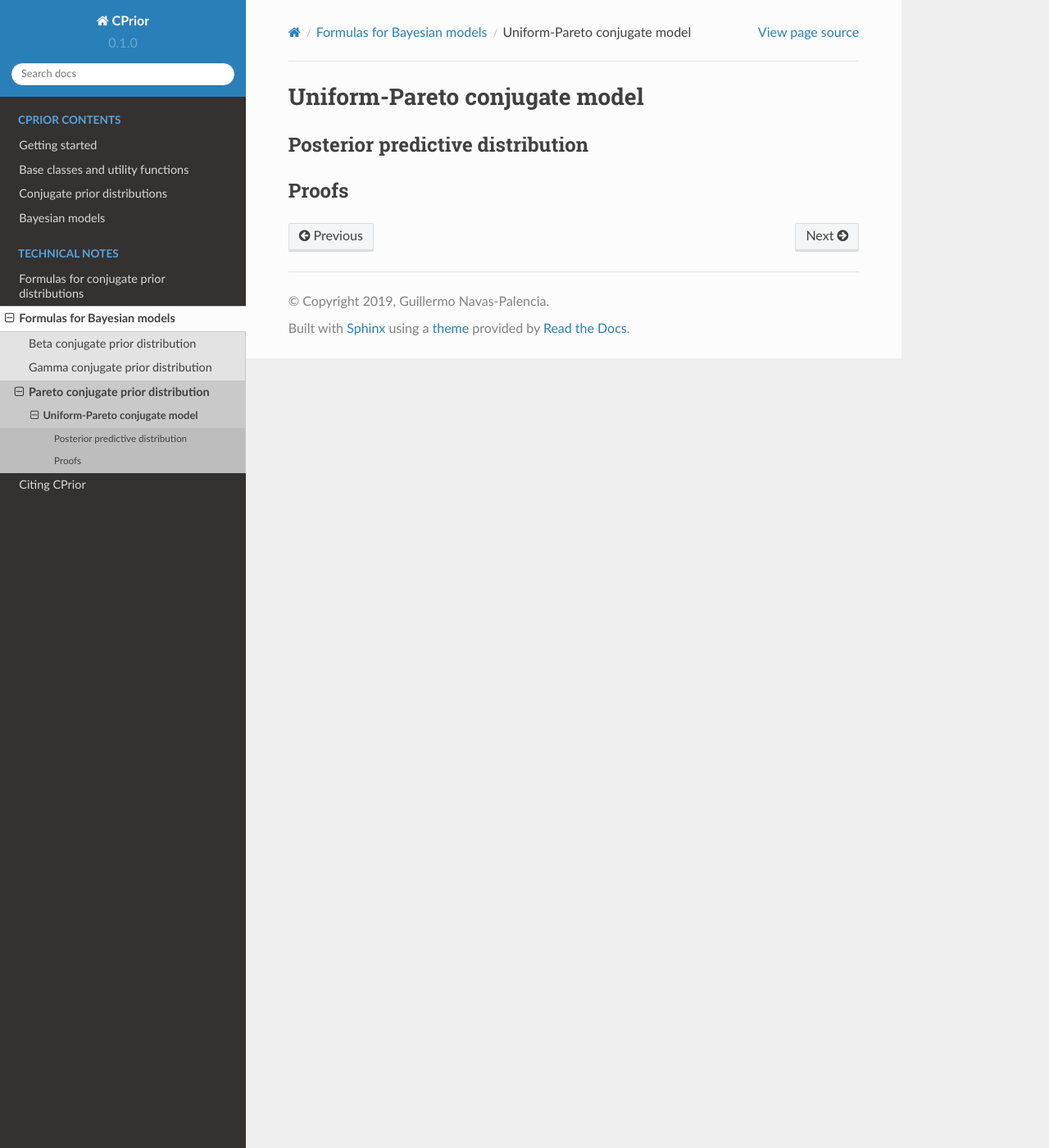
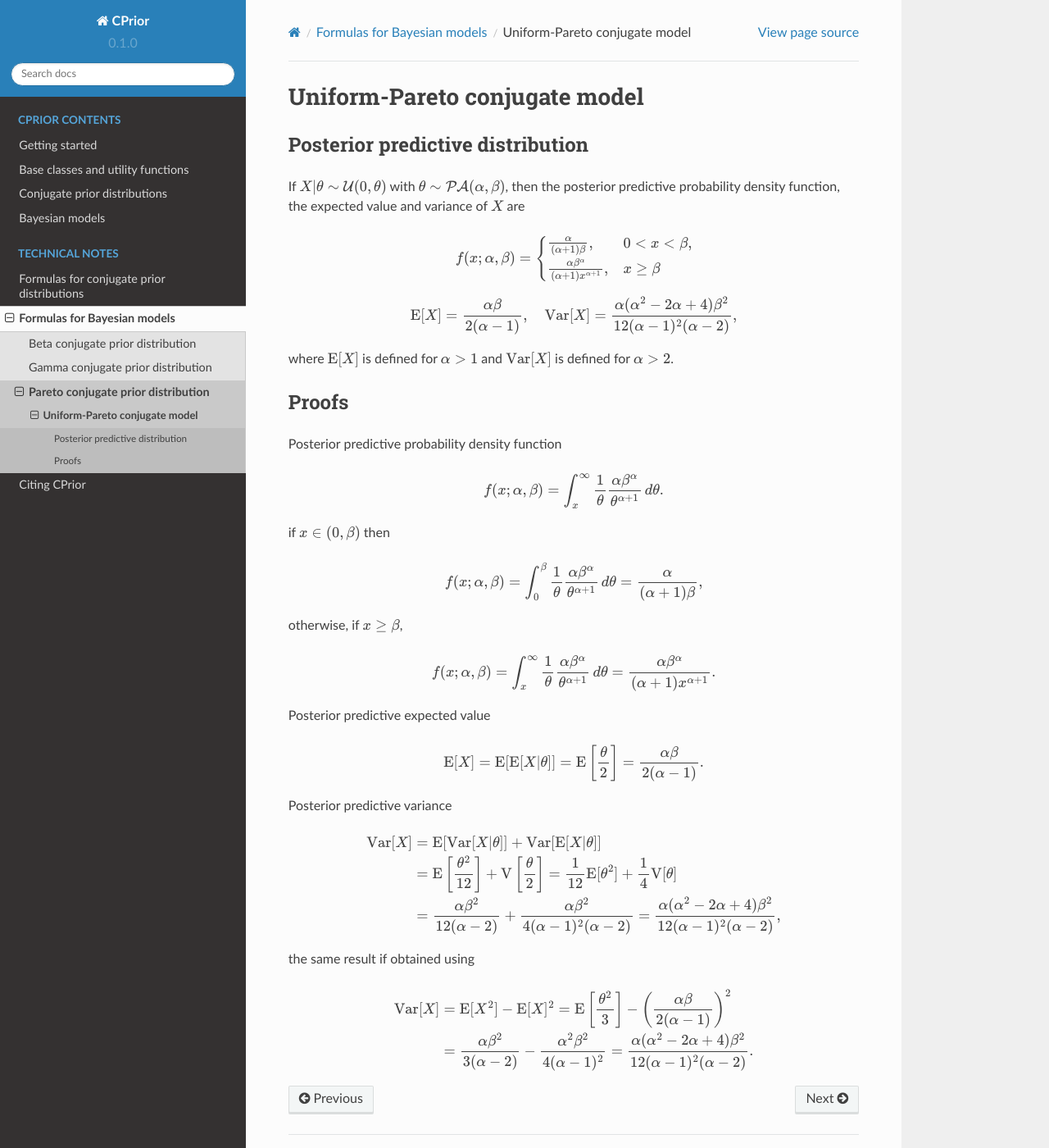
Before and after one commit to guillermo-navas-palencia/cprior, a Sphinx documentation site: the page built from doc/source/formulas_models_uniform.rst, in a window 1280 px wide and 1400 px high. Shown: the whole window at 82% size. Built offline with Sphinx 7.4.7 and the Read the Docs theme 2.0.0, drawn with Linux system fonts in a browser that asks for light colours.

Commit message:
Add technical notes of the uniformdistribution

```diff
--- a/doc/source/conjugate_pareto.rst
+++ b/doc/source/conjugate_pareto.rst
@@ -32,7 +32,6 @@ The Pareto distribution is used as a conjugate prior distribution for the unifor
    :inherited-members:
    :show-inheritance:
 
-
 .. autoclass:: cprior.cdist.ParetoMVTest
    :members:
    :inherited-members:
--- a/doc/source/formulas_models_uniform.rst
+++ b/doc/source/formulas_models_uniform.rst
@@ -4,6 +4,64 @@ Uniform-Pareto conjugate model
 Posterior predictive distribution
 ---------------------------------
 
+If :math:`X|\theta \sim \mathcal{U}(0, \theta)` with :math:`\theta \sim
+\mathcal{PA}(\alpha, \beta)`, then the posterior predictive probability
+density function, the expected value and variance of :math:`X` are
+
+.. math::
+
+   f(x; \alpha, \beta) = \begin{cases}
+      \frac{\alpha}{(\alpha + 1) \beta}, & 0 < x < \beta,\\
+      \frac{\alpha \beta^{\alpha}}{(\alpha + 1)x^{\alpha + 1}}, & x \ge \beta
+   \end{cases}
+
+.. math::
+
+   \mathrm{E}[X] = \frac{\alpha \beta}{2(\alpha - 1)}, \quad \mathrm{Var}[X] = \frac{\alpha (\alpha^2 - 2\alpha + 4)\beta^2}{12(\alpha - 1)^2 (\alpha - 2)},
+
+where :math:`\mathrm{E}[X]` is defined for :math:`\alpha > 1` and
+:math:`\mathrm{Var}[X]` is defined for :math:`\alpha > 2`.
 
 Proofs
 ------
+
+Posterior predictive probability density function
+
+.. math::
+
+   f(x; \alpha, \beta) = \int_x^{\infty} \frac{1}{\theta} \frac{\alpha \beta^{\alpha}}{\theta^{\alpha + 1}} \mathop{d\theta}.
+
+if :math:`x \in (0, \beta)` then
+
+.. math::
+
+   f(x; \alpha, \beta) = \int_0^{\beta} \frac{1}{\theta} \frac{\alpha \beta^{\alpha}}{\theta^{\alpha + 1}} \mathop{d\theta} = \frac{\alpha}{(\alpha + 1) \beta},
+
+otherwise, if :math:`x \ge \beta`,
+
+.. math::
+
+   f(x; \alpha, \beta) = \int_x^{\infty} \frac{1}{\theta} \frac{\alpha \beta^{\alpha}}{\theta^{\alpha + 1}} \mathop{d\theta} = \frac{\alpha \beta^{\alpha}}{(\alpha + 1)x^{\alpha + 1}}.
+
+
+Posterior predictive expected value
+
+.. math::
+
+   \mathrm{E}[X] = \mathrm{E}[\mathrm{E}[X | \theta]] = \mathrm{E}\left[\frac{\theta}{2}\right] = \frac{\alpha \beta}{2(\alpha - 1)}.
+
+
+Posterior predictive variance
+
+.. math::
+
+   \mathrm{Var}[X] &= \mathrm{E}[\mathrm{Var}[X | \theta]] + \mathrm{Var}[\mathrm{E}[X | \theta]]\\
+   &= \mathrm{E}\left[\frac{\theta^2}{12}\right] + \mathrm{V}\left[\frac{\theta}{2}\right] = \frac{1}{12}\mathrm{E}[\theta^2] + \frac{1}{4}\mathrm{V}[\theta]\\
+   &= \frac{\alpha \beta^2}{12(\alpha - 2)} + \frac{\alpha \beta^2}{4(\alpha - 1)^2(\alpha - 2)} = \frac{\alpha (\alpha^2 - 2\alpha + 4)\beta^2}{12(\alpha - 1)^2 (\alpha - 2)},
+
+the same result if obtained using
+
+.. math::
+
+   \mathrm{Var}[X] &= \mathrm{E}[X^2] - \mathrm{E}[X]^2 = \mathrm{E}\left[\frac{\theta^2}{3}\right] - \left(\frac{\alpha \beta}{2(\alpha - 1)}\right)^2\\
+   &= \frac{\alpha \beta^2}{3(\alpha - 2)} - \frac{\alpha^2 \beta^2}{4(\alpha - 1)^2} = \frac{\alpha (\alpha^2 - 2\alpha + 4)\beta^2}{12(\alpha - 1)^2 (\alpha - 2)}.
```
